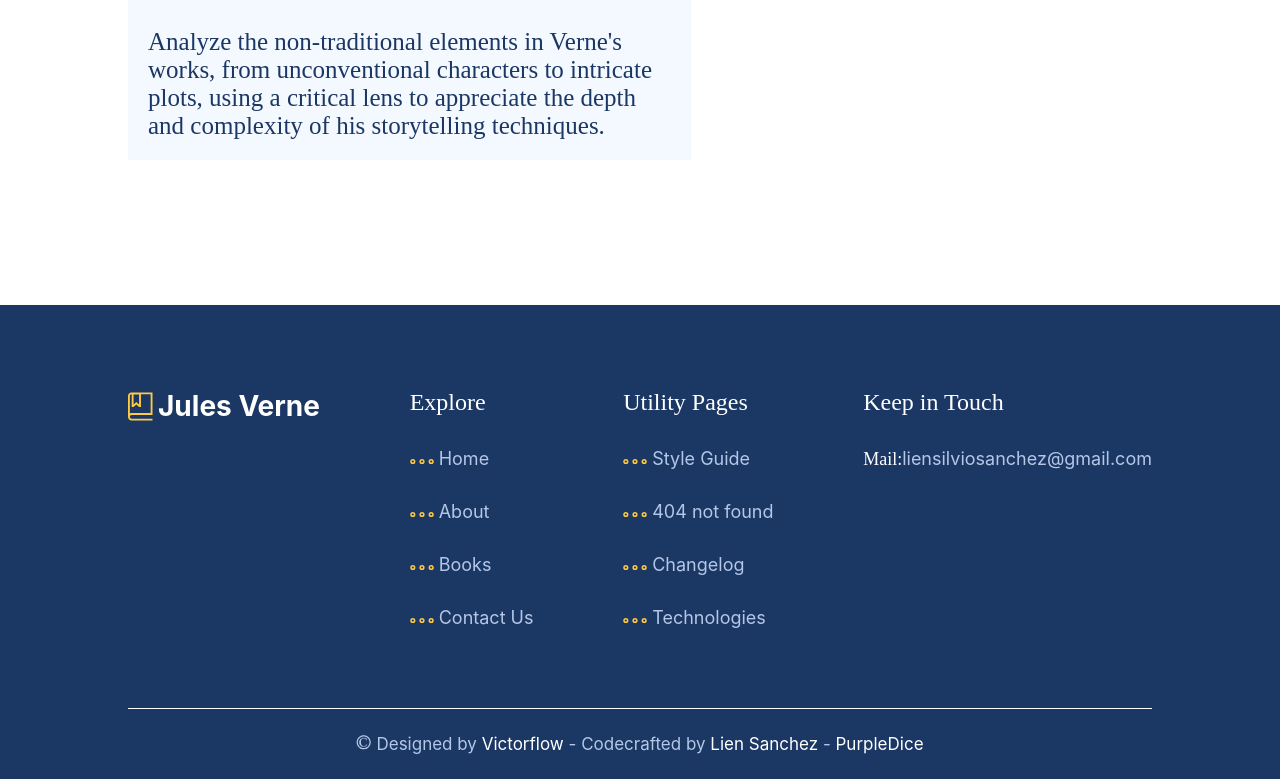
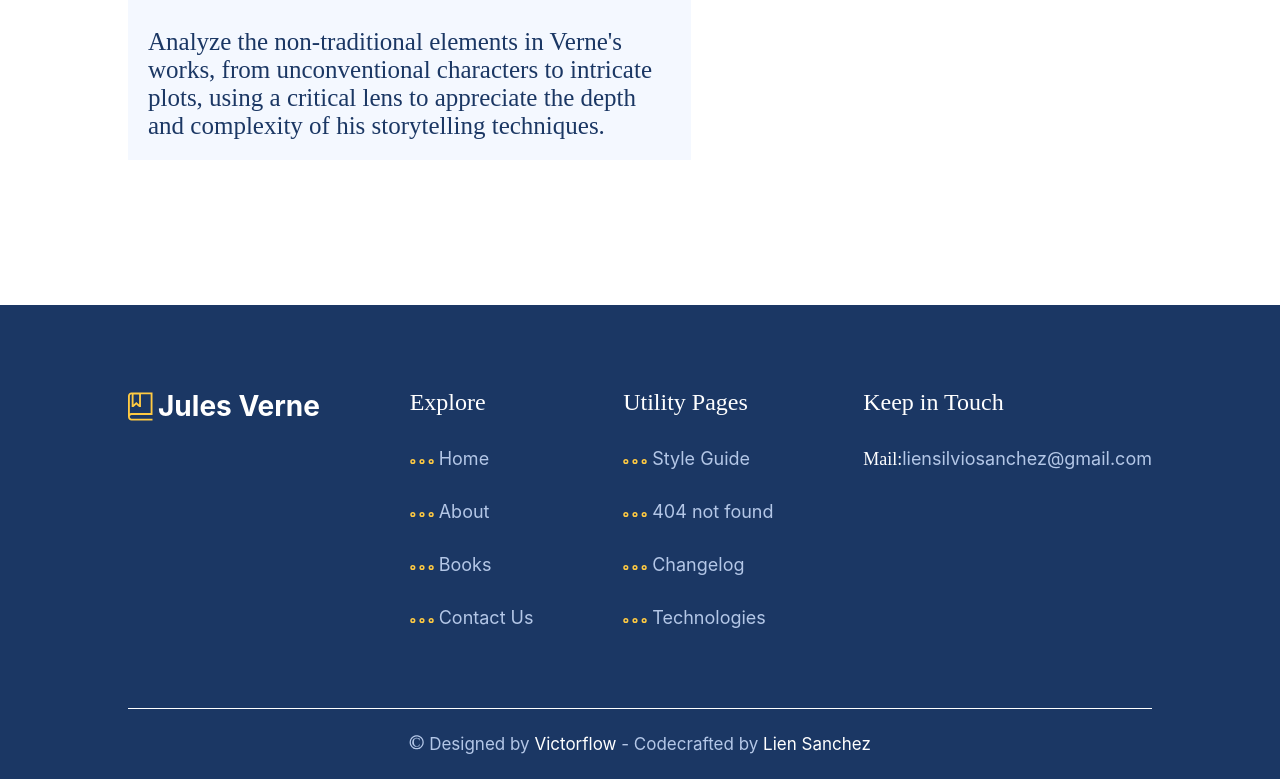
Before and after one commit to liensanchez/julesverne, a Vue app in the folder client/: page / in a window 1280 px wide. Shown: the part 3152-3931 px from the top of the page. Built offline with nearby package versions, Linux system fonts and the light colour scheme; no server answers.

Commit message:
first commit

```diff
--- a/client/src/components/global/Footer.vue
+++ b/client/src/components/global/Footer.vue
@@ -303,7 +303,7 @@
         </div>
         <p>
           Designed by <span>Victorflow</span> - Codecrafted by
-          <span>Lien Sanchez</span> - <span>PurpleDice</span>
+          <span>Lien Sanchez</span>
         </p>
       </div>
     </div>
```
